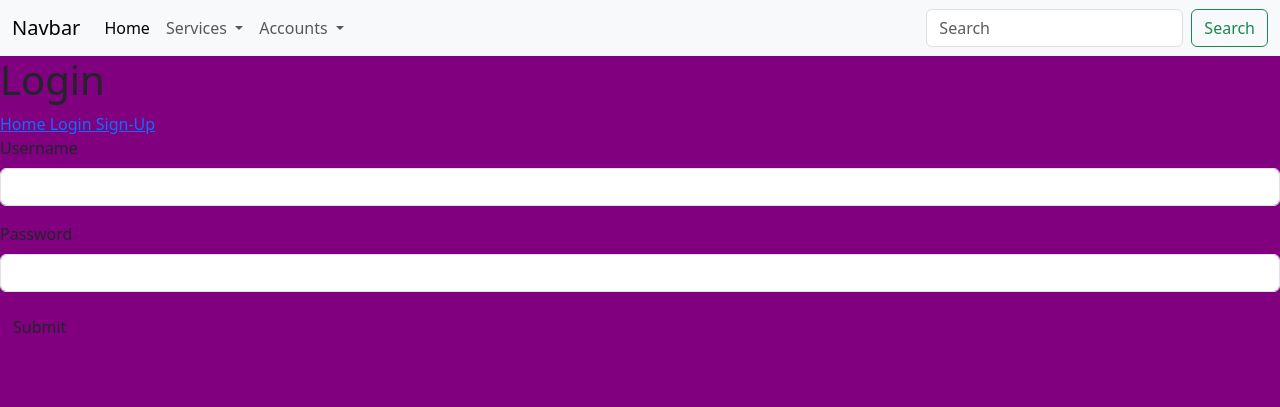
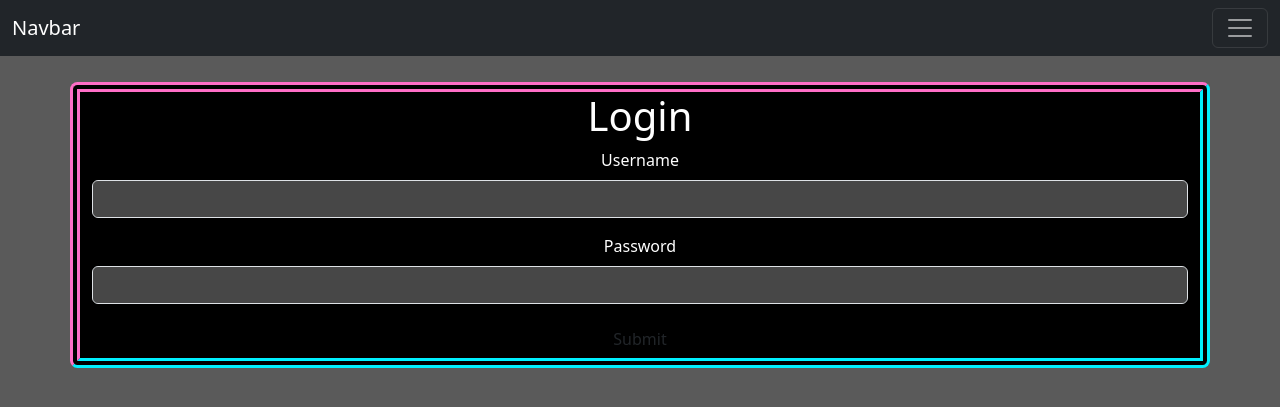
Before and after one commit to leeharold1/FinalYearProject, a Django app: page /login_user in a window 1280 px wide. Shown: the top 407 px of the page. Run offline with Django 4.2, Linux system fonts and the light colour scheme.

Commit message:
Added dark navbar and login/signup boxes

```diff
--- a/Finale/users/static/style.css
+++ b/Finale/users/static/style.css
@@ -1,3 +1,21 @@
  body {
- 	background-color: purple;
+ 	background-color: #5A5A5A;
+    text-align: center;
  }
+
+.container{
+    margin-top: 2%;
+    background-color: black;
+    color: white;
+    border: 10px double;
+    border-color: #ff6ec7 #00f0ff #00f0ff #ff6ec7;
+    border-radius: 7.5px;
+}
+
+input[type="text"],
+input[type="email"],
+input[type="password"],
+input[type="CharField"] textarea {
+  background-color: #474747;
+  color: white;
+}
--- a/Finale/users/templates/authenticate/create_user.html
+++ b/Finale/users/templates/authenticate/create_user.html
@@ -17,6 +17,8 @@
 
 {% endif %}
 
+<div class="container">
+
 <h1> Sign-Up </h1>
 
 <form action="{% url 'create_user' %}" method=POST>
@@ -27,6 +29,8 @@
   <input type="submit" value="Submit" class="btn btn secondary">
 </form>
 
+</div>
+
 {% endblock %}
 
 </body>
--- a/Finale/users/templates/authenticate/login.html
+++ b/Finale/users/templates/authenticate/login.html
@@ -10,16 +10,11 @@
 
 {% block content %}
 
+<div class="container">
+
+
 <h1> Login </h1>
 
-<a href="{% url 'home' %}"> Home </a>
-
-{% if user.is_authenticated %}
-<a href="{% url 'logout' %}"> Logout </a>
-{% else %}
-<a href="{% url 'login' %}"> Login </a>
-<a href="{% url 'create_user' %}"> Sign-Up </a>
-{% endif %}
 
 <form action="" method=POST>
 	{% csrf_token %}
@@ -33,7 +28,7 @@
   </div>
   <input type="submit" value="Submit" class="btn btn secondary">
 </form>
-
+</div>
 {% endblock %}
 
 </body>
--- a/Finale/users/templates/base.html
+++ b/Finale/users/templates/base.html
@@ -12,7 +12,7 @@
   <body>
     <script src="https://cdn.jsdelivr.net/npm/bootstrap@5.3.0-alpha1/dist/js/bootstrap.bundle.min.js" integrity="sha384-w76AqPfDkMBDXo30jS1Sgez6pr3x5MlQ1ZAGC+nuZB+EYdgRZgiwxhTBTkF7CXvN" crossorigin="anonymous"></script>
 
-    <nav class="navbar navbar-expand-lg bg-body-tertiary">
+    <nav class="navbar bg-dark" data-bs-theme="dark">
       <div class="container-fluid">
         <a class="navbar-brand" href="#">Navbar</a>
         <button class="navbar-toggler" type="button" data-bs-toggle="collapse" data-bs-target="#navbarSupportedContent" aria-controls="navbarSupportedContent" aria-expanded="false" aria-label="Toggle navigation">
```
